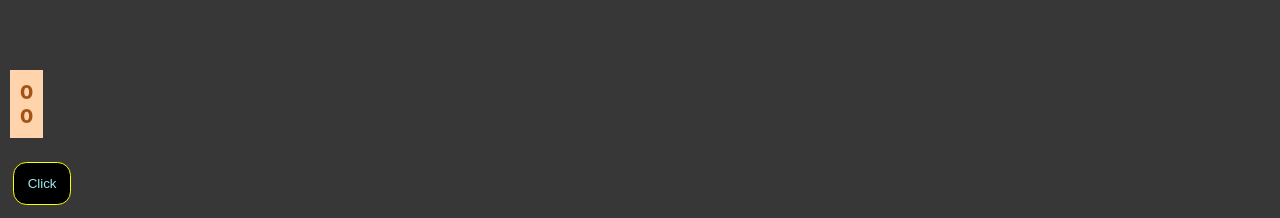
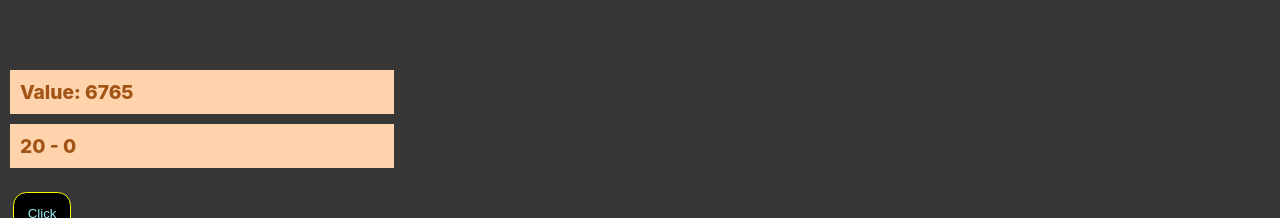
Before and after one commit to Nr-2319/react-learn, a React (Create React App) app: page / in a window 1280 px wide. Shown: the part 141-359 px from the top of the page. Built offline with nearby package versions, Linux system fonts and the light colour scheme; no server answers.

Commit message:
chapter-13; memoization and useMemo

```diff
--- a/src/App.js
+++ b/src/App.js
@@ -1,4 +1,4 @@
-import React, { useReducer, useState } from "react";
+import React, { useCallback, useReducer, useState } from "react";
 import "./App.css";
 import Counter from "./components/Counter";
 import AddVideo from "./components/AddVideo";
@@ -45,11 +45,14 @@ function App() {
         }
     }
 
-    function editVideo(id) {
-        const toUpdate = videos.find((v) => v.id === id);
+    const editVideo = useCallback(
+        function editVideo(id) {
+            const toUpdate = videos.find((v) => v.id === id);
 
-        setEditableVideo(toUpdate);
-    }
+            setEditableVideo(toUpdate);
+        },
+        [videos]
+    );
 
     return (
         <ThemeContext.Provider value={mode}>
--- a/src/components/Counter.css
+++ b/src/components/Counter.css
@@ -1,7 +1,7 @@
 .display {
     padding: 10px;
     background: #ffd3ac;
-    width: min-content;
+    width: 30%;
     margin: 10px;
     font-size: 1.2em;
     font-weight: 800;
--- a/src/components/Counter.js
+++ b/src/components/Counter.js
@@ -1,8 +1,8 @@
-import React, { useRef, useState } from "react";
+import React, { useCallback, useMemo, useRef, useState } from "react";
 import "./Counter.css";
 
 const Counter = () => {
-    const [number, setNumber] = useState(0);
+    const [number, setNumber] = useState(20);
     let num = useRef(0);
     function handleClick(e) {
         e.stopPropagation();
@@ -14,10 +14,19 @@ const Counter = () => {
         console.log(num.current);
     }
 
+    const fibFx = useCallback(function fib(n) {
+        if (n === 1 || n === 2 || n === 0) return 1;
+
+        return fib(n - 1) + fib(n - 2);
+    }, []);
+
+    const fibMemoized = useMemo(() => fibFx(number), [number, fibFx]);
+
     return (
         <div>
+            <h3 className="display">Value: {fibMemoized}</h3>
             <h1 className="display">
-                {number} {num.current}
+                {number} - {num.current}
             </h1>
             <button onClick={handleClick}>Click</button>
         </div>
--- a/src/components/PlayButton.js
+++ b/src/components/PlayButton.js
@@ -1,8 +1,8 @@
-import React, { useContext, useState } from "react";
+import React, { memo, useContext, useState } from "react";
 import "./PlayButton.css";
 import ThemeContext from "../context/ThemeContext";
 
-const PlayButton = ({ onPlay, onPause, children }) => {
+const PlayButton = memo(function PlayButton({ onPlay, onPause, children }) {
     console.log("render Play Button");
 
     const [playing, setPlaying] = useState(false);
@@ -14,19 +14,19 @@ const PlayButton = ({ onPlay, onPause, children }) => {
         e.stopPropagation();
 
         if (playing) {
-            onPause("Paused..");
+            onPause();
         } else {
-            onPlay("Playing..");
+            onPlay();
         }
 
         setPlaying(!playing);
     };
 
     return (
-        <button onClick={handleClick} className={themeContext} >
+        <button onClick={handleClick} className={themeContext}>
             {children} {!playing ? "▶️" : "⏸️"}
         </button>
     );
-};
+});
 
 export default PlayButton;
--- a/src/components/VideoList.js
+++ b/src/components/VideoList.js
@@ -1,4 +1,4 @@
-import React, { useEffect } from "react";
+import React, { useCallback, useEffect, useMemo } from "react";
 import Video from "./Video";
 import PlayButton from "./PlayButton";
 import useVideos from "../hooks/Videos";
@@ -31,6 +31,19 @@ const VideoList = ({ editVideo }) => {
         getVideos();
     }, [dispatch]);
 
+    const play = useCallback(() => console.log("Playing.."), []);
+    const pause = useCallback(() => console.log("Paused.."), []);
+
+    const memoButton = useMemo(
+        () => (
+            <PlayButton onPlay={play} onPause={pause}>
+                {/* {video.title} */}
+                Play Video
+            </PlayButton>
+        ),
+        [pause, play]
+    );
+
     return (
         <>
             {videos.map((video) => (
@@ -44,12 +57,7 @@ const VideoList = ({ editVideo }) => {
                     verified={video.verified}
                     editVideo={editVideo}
                 >
-                    <PlayButton
-                        onPlay={(msg) => console.log(msg, video.title)}
-                        onPause={(msg) => console.log(msg, video.title)}
-                    >
-                        {video.title}
-                    </PlayButton>
+                    {memoButton}
                 </Video>
             ))}
 
```
Also changed, not shown: src/components/Video.js (+4 -4 lines).
